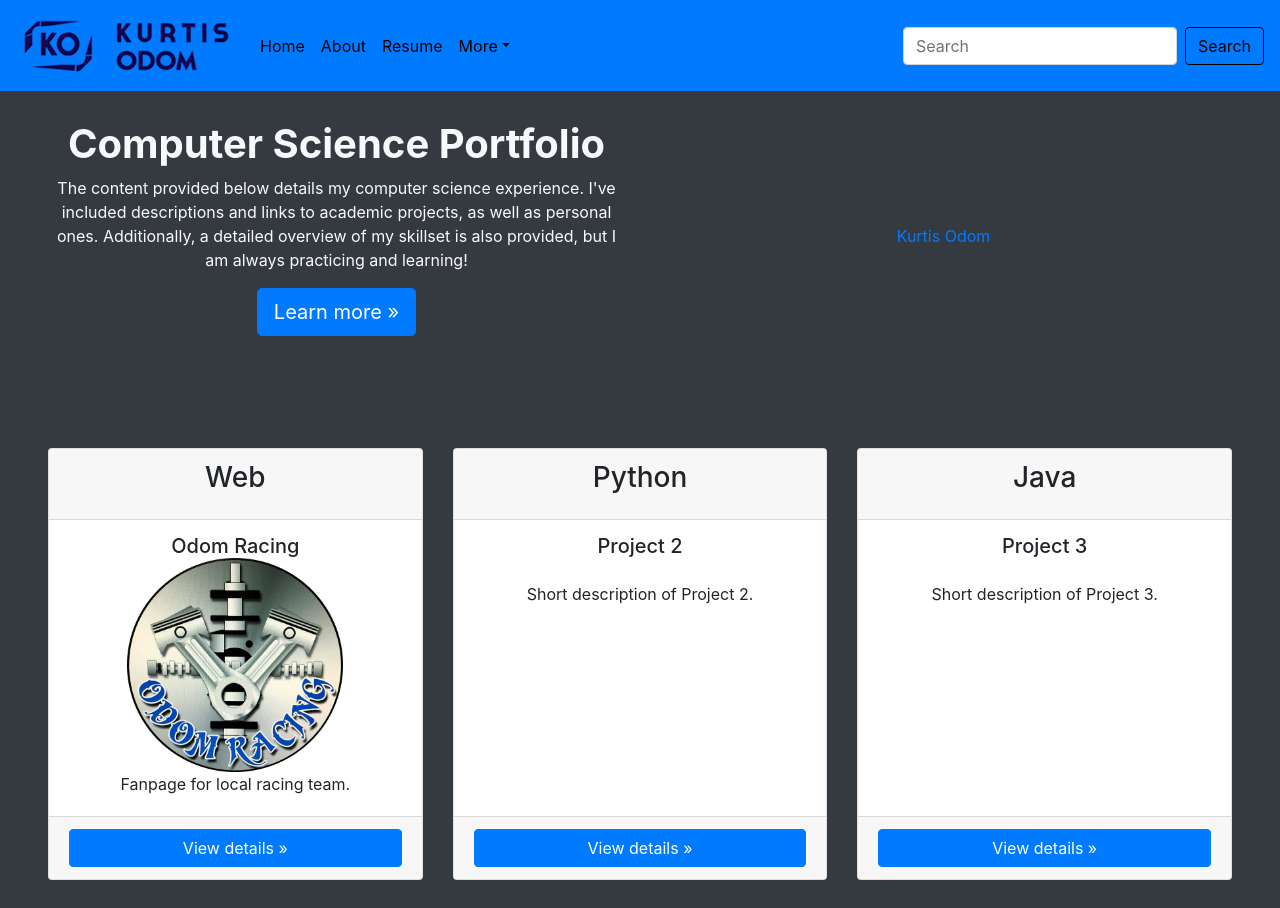
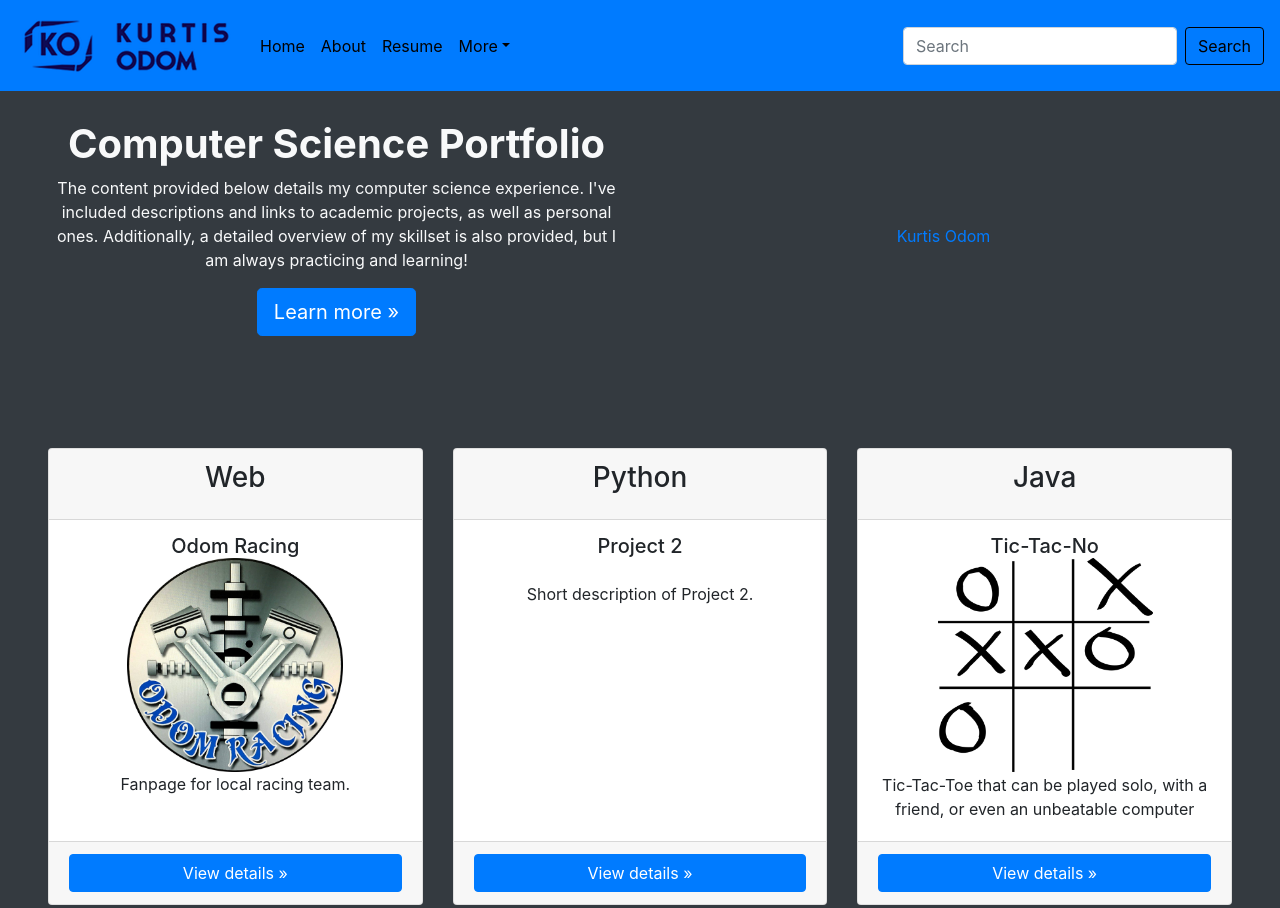
Before and after one commit to kko13/BS4-Portfolio, a plain HTML site: page index.html in a window 1280 px wide. Shown: the top 908 px of the page. Drawn offline with nearby package versions, Linux system fonts and the light colour scheme.

Commit message:
Added img for Java TicTacToe Project and added description.

```diff
--- a/index.html
+++ b/index.html
@@ -24,7 +24,9 @@
 
 <body class="bg-primary">
     <!-- Navbar Content -->
+    <header class="container">
         <nav class="navbar navbar-expand-md navbar-light fixed-top bg-primary">
+
             <a class="navbar-brand" href="#">
                 <img class="img-fluid" src="images/CustomLogo-Logaster.png" alt="KO">
             </a>
@@ -39,7 +41,7 @@
                 <ul class="navbar-nav mr-auto">
                     <a class="nav-item nav-link" style="color: black;" href="#">Home <span class="sr-only">(current)</span></a>
                     <a class="nav-item nav-link" style="color: black;" href="#">About</a>
-                <a class="nav-item nav-link" style="color: black;" href="#">Resume</a>
+                    <a class="nav-item nav-link" style="color: black;" href="docs/ResumeOdomDocx.pdf">Resume</a>
                     <a class="nav-item dropdown nav-link dropdown-toggle" style="color: black;" href="#" id="dropdown01" data-toggle="dropdown" aria-haspopup="true" aria-expanded="false">More</a>
                     <div class="dropdown-menu" aria-labelledby="dropdown01">
                         <a class="dropdown-item" style="color: black;" href="#">Example 1</a>
@@ -55,6 +57,7 @@
                 </form>
             </div>
         </nav>
+    </header>
 
     <!-- Main jumbotron -->
     <div class="jumbotron jumbotron-fluid mb-0 p-5 bg-dark">
@@ -108,9 +111,10 @@
                         <h3 class="card-title">Java</h3>
                     </div>
                     <div class="card-body">
-                        <h5 class="card-subtitle">Project 3</h5>
+                        <h5 class="card-subtitle">Tic-Tac-No</h5>
+                        <img class="card-img" src="images/TicTacNo-Logo.png">
                         <br>
-                        <p class="card-text">Short description of Project 3.</p>
+                        <p class="card-text">Tic-Tac-Toe that can be played solo, with a friend, or even an unbeatable computer</p>
                     </div>
                     <div class="card-footer">
                         <a class="card-link col-12 btn btn-primary" href="#" role="button">View details &raquo;</a>
@@ -123,7 +127,7 @@
 
 
     <!-- Footer container -->
-    <footer class="container-fluid"style="color: black;" >
+    <footer class="container-fluid" style="color: black;">
         <hr>
         <p>&copy; Kurtis Odom 2019</p>
     </footer>
```
Also changed, not shown: images/TicTacNo-Logo.png (added), 2 other files. Lines whose indentation alone changed are shown as unchanged.
